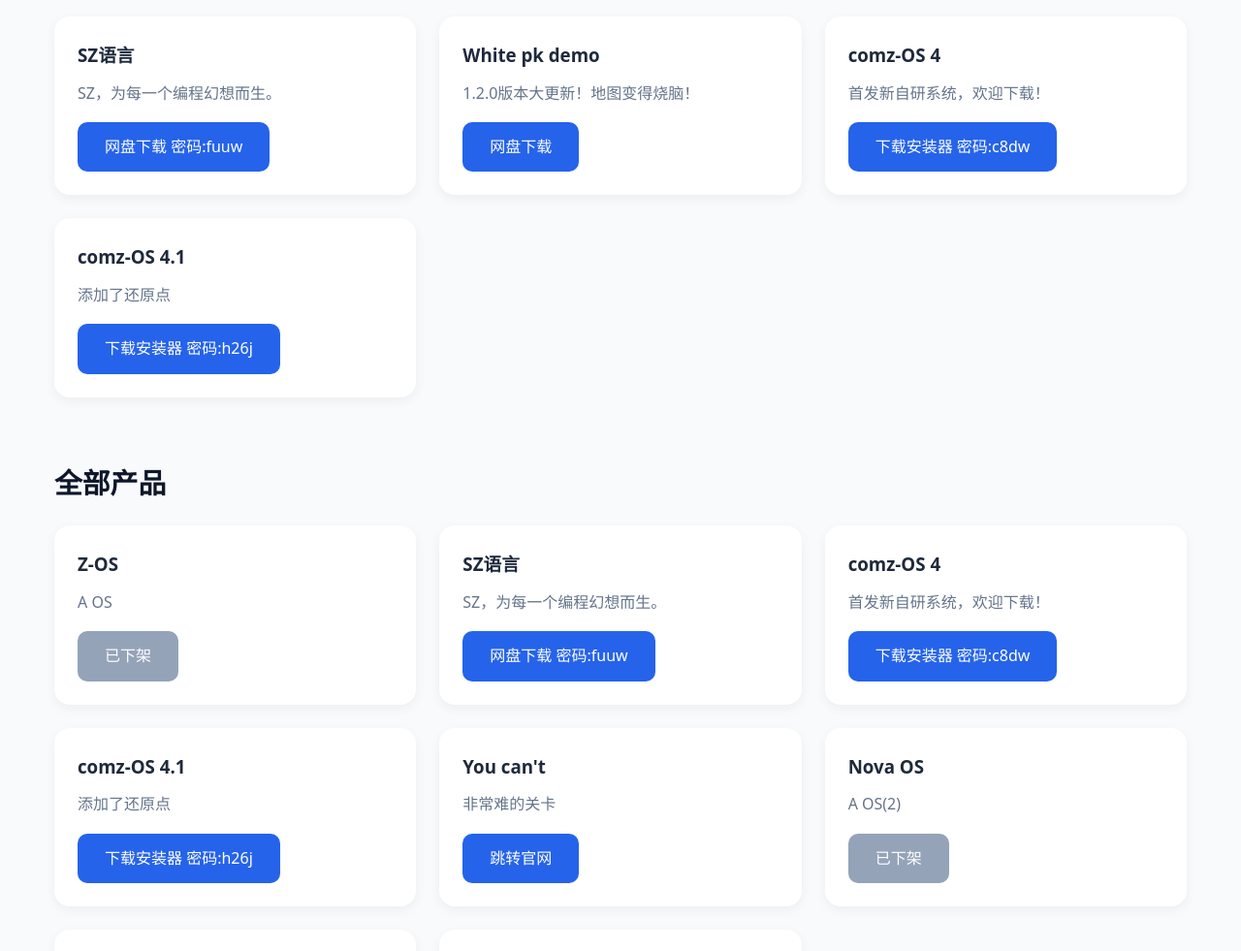
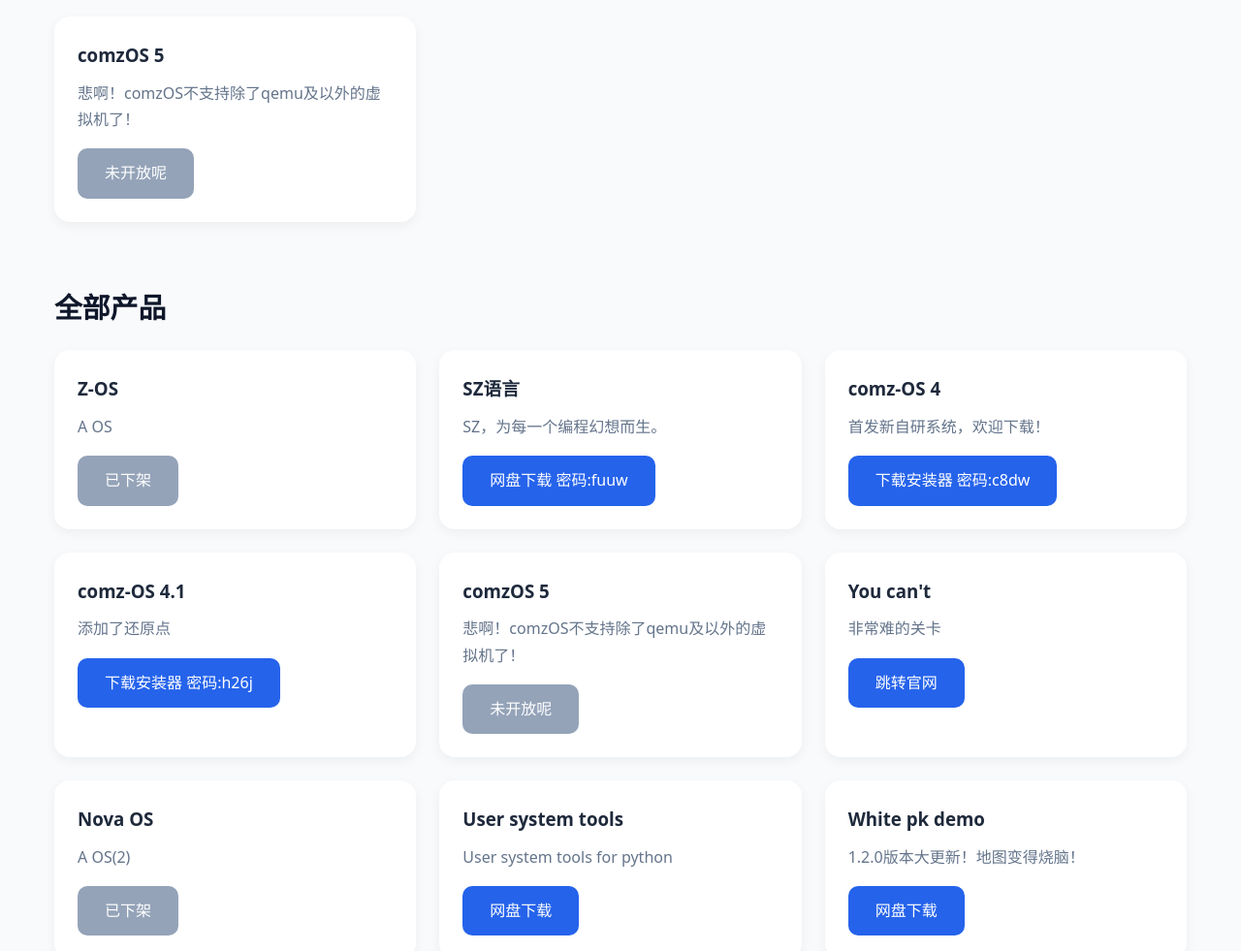
Before and after one commit to zzy20162026/MY_INDEX_NEW, a plain HTML site: page index.html in a window 1280 px wide. Shown: the part 626-1607 px from the top of the page at 97% size. Drawn offline with Linux system fonts and the light colour scheme; some packages are replaced by stand-ins of ours; a script that the page names is missing.

Commit message:
Add files via upload

```diff
--- a/index.html
+++ b/index.html
@@ -92,26 +92,12 @@ h2{font-size:1.8rem;margin-bottom:20px;color:#0f172a;}
     <h2>最新产品</h2>
     <div class="product-grid">
 
-      <div class="pro-card">
-        <h3>SZ语言</h3>
-        <p>SZ，为每一个编程幻想而生。</p>
-        <a class="btn" href="https://wwats.lanzoum.com/iglr54ax7lxe">网盘下载 密码:fuuw</a>
-      </div>
-      <div class="pro-card">
-         <h3>White pk demo</h3>
-         <p>1.2.0版本大更新！地图变得烧脑！</p>
-         <a class="btn" href="https://wwats.lanzouu.com/iTpDO49e78ud">网盘下载</a>
+       <div class="pro-card">
+         <h3>comzOS 5</h3>
+         <p>悲啊！comzOS不支持除了qemu及以外的虚拟机了！</p>
+         <span class="tag-offline">未开放呢</span>
        </div>
-      <div class="pro-card">
-         <h3>comz-OS 4</h3>
-         <p>首发新自研系统，欢迎下载！</p>
-         <a class="btn" href="https://wwats.lanzoum.com/ivn1O4bsztsb">下载安装器 密码:c8dw</a>
-       </div>
-       <div class="pro-card">
-         <h3>comz-OS 4.1</h3>
-         <p>添加了还原点</p>
-         <a class="btn" href="https://wwats.lanzoum.com/izo9q4d2bgwj">下载安装器 密码:h26j</a>
-       </div>
+
     </div>
   </section>
   <!--全部产品-->
@@ -137,6 +123,11 @@ h2{font-size:1.8rem;margin-bottom:20px;color:#0f172a;}
          <h3>comz-OS 4.1</h3>
          <p>添加了还原点</p>
          <a class="btn" href="https://wwats.lanzoum.com/izo9q4d2bgwj">下载安装器 密码:h26j</a>
+       </div>
+       <div class="pro-card">
+         <h3>comzOS 5</h3>
+         <p>悲啊！comzOS不支持除了qemu及以外的虚拟机了！</p>
+         <span class="tag-offline">未开放呢</span>
        </div>
 
       <div class="pro-card">
```
